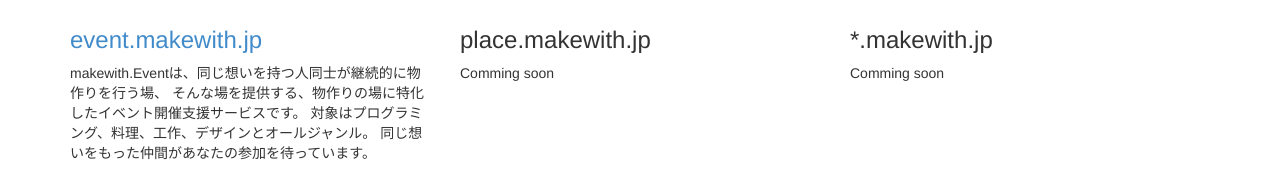
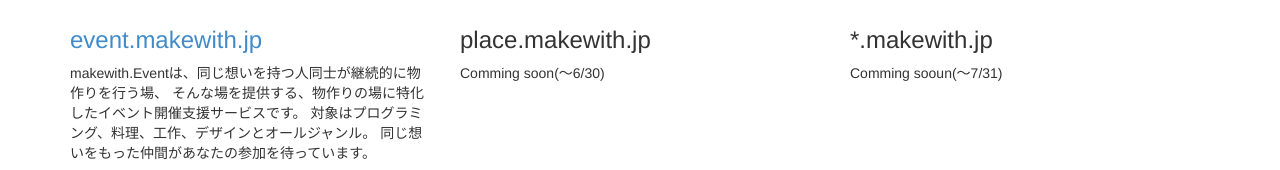
Before and after one commit to makewith/makewith.github.io, a plain HTML site: page index.html in a window 1280 px wide. Shown: the part 148-318 px from the top of the page. Drawn offline with Linux system fonts and the light colour scheme; grey boxes are pictures that could not be loaded.

Commit message:
Fix release day

```diff
--- a/index.html
+++ b/index.html
@@ -43,14 +43,14 @@
             <div class="col-sm-4">
               <h3>place.makewith.jp</h3>
               <p class="service-description">
-                Comming soon
+                Comming soon(〜6/30)
               </p>
               <img class="img-thumbnail img-responsive inline-block display-block" src="images/comming_soon.png">
             </div>
             <div class="col-sm-4">
               <h3>*.makewith.jp</h3>
               <p class="service-description">
-                Comming soon
+                Comming sooun(〜7/31)
               </p>
               <img class="img-thumbnail img-responsive inline-block display-block" src="images/comming_soon.png">
             </div>
```
